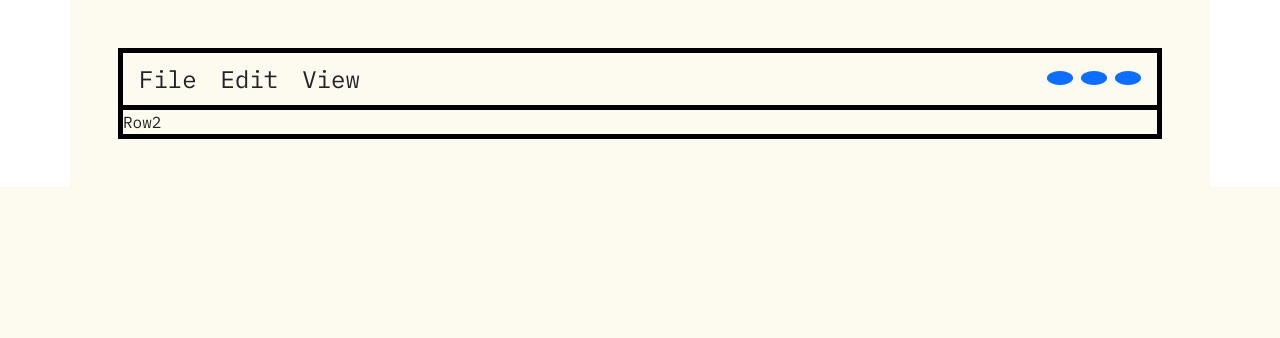
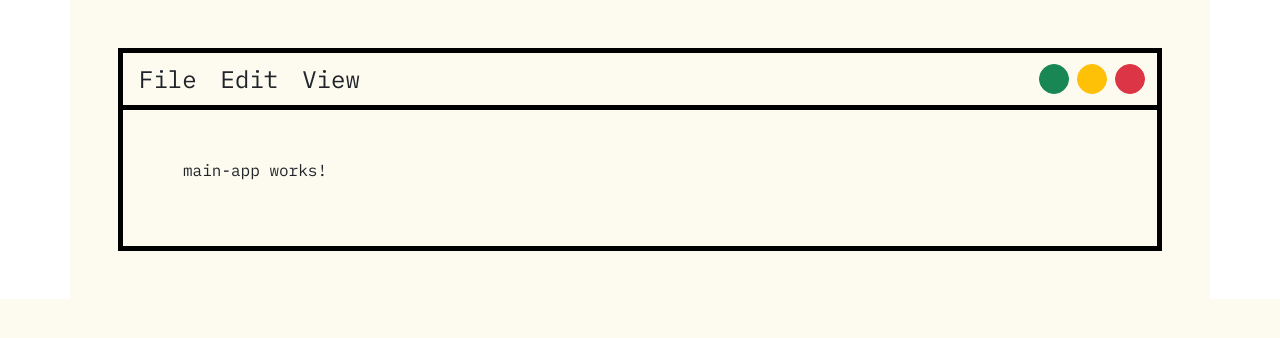
Before and after one commit to enricosebastian/enricosebastian.github.io, an Angular app: page / in a window 1280 px wide. Shown: the top 338 px of the page. Built offline with nearby package versions, Linux system fonts and the light colour scheme.

Commit message:
Created styling for the toolbar

```diff
--- a/src/app/app.component.ts
+++ b/src/app/app.component.ts
@@ -2,6 +2,7 @@ import { Component } from '@angular/core';
 import { RouterOutlet } from '@angular/router';
 import { SidebarComponent } from './components/sidebar/sidebar.component';
 import { MainWindowComponent } from './components/main-window/main-window.component';
+import { MainAppComponent } from './components/main-app/main-app.component';
 
 @Component({
   selector: 'app-root',
--- a/src/app/components/main-window/main-window.component.html
+++ b/src/app/components/main-window/main-window.component.html
@@ -1,19 +1,27 @@
 <div class="container border border-5 border-black">
-  <div id="topbar" class="row border-bottom border-5 border-black">
+  <div id="retrotopbar" class="row border-bottom border-5 border-black">
     <div class="col d-flex gap-3 py-1">
-        <span class="topbar_option fs-4 p-1">File</span>
-        <span class="topbar_option fs-4 p-1">Edit</span>
-        <span class="topbar_option fs-4 p-1">View</span>
+        <span class="retrotopbar_option fs-4 p-1">File</span>
+        <span class="retrotopbar_option fs-4 p-1">Edit</span>
+        <span class="retrotopbar_option fs-4 p-1">View</span>
     </div>
 
-    <div class="col py-1 text-end">
-        <span class="topbar_option fs-4 p-1"><button type="button" class="btn btn-primary rounded-circle"></button></span>
-        <span class="topbar_option fs-4 p-1"><button type="button" class="btn btn-primary rounded-circle"></button></span>
-        <span class="topbar_option fs-4 p-1"><button type="button" class="btn btn-primary rounded-circle"></button></span>
+    <div class="col py-1">
+      <div class="d-flex justify-content-end align-items-center h-100 gap-2">
+        <div class="retrotopbar_button ratio ratio-1x1" style="width: 30px;">
+          <button class="btn btn-success rounded-circle"></button>
+        </div>
+        <div class="retrotopbar_button ratio ratio-1x1" style="width: 30px;">
+          <button class="btn btn-warning rounded-circle"></button>
+        </div>
+        <div class="retrotopbar_button ratio ratio-1x1" style="width: 30px;">
+          <button class="btn btn-danger rounded-circle"></button>
+        </div>
+      </div>
     </div>
   </div>
 
-  <div id="maincontent" class="row">
-    Row2
+  <div id="maincontent" class="row p-5">
+    <app-main-app></app-main-app>
   </div>
 </div>
--- a/src/app/components/main-window/main-window.component.scss
+++ b/src/app/components/main-window/main-window.component.scss
@@ -1,7 +1,12 @@
-.topbar_option {
+.retrotopbar_option {
     &:hover {
         border-radius: 5px;
         background-color: red;
         cursor: pointer;
     }
 }
+
+.retrotopbar_button {
+    border-color: black;;
+    border-image: none; /* Explicitly remove border-image */
+}
--- a/src/app/components/main-window/main-window.component.ts
+++ b/src/app/components/main-window/main-window.component.ts
@@ -1,8 +1,9 @@
 import { Component } from '@angular/core';
+import { MainAppComponent } from "../main-app/main-app.component";
 
 @Component({
   selector: 'app-main-window',
-  imports: [],
+  imports: [MainAppComponent, MainWindowComponent],
   templateUrl: './main-window.component.html',
   styleUrl: './main-window.component.scss'
 })
```
